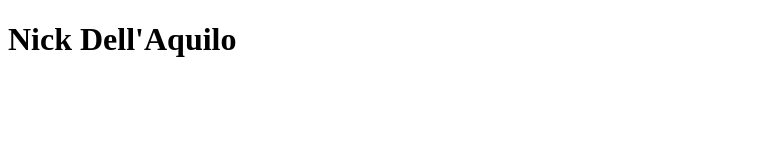
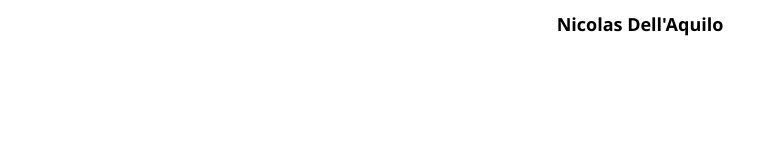
Before and after one commit to nickdellaquilo/nickdellaquilo.github.io, a plain HTML site: page index.html in a window 1280 px wide. Shown: the whole page, without its empty margins (0-778 px from the left). Drawn offline with Linux system fonts and the light colour scheme.

Commit message:
Update index.html

```diff
--- a/index.html
+++ b/index.html
@@ -1,6 +1,9 @@
 <!DOCTYPE html>
 <html>
+    <head>
+        <link rel="stylesheet" href="/styles.css">
+    </head>
     <h1>
-        Nick Dell'Aquilo
+        Nicolas Dell'Aquilo
     </h1>
 </html>
```
